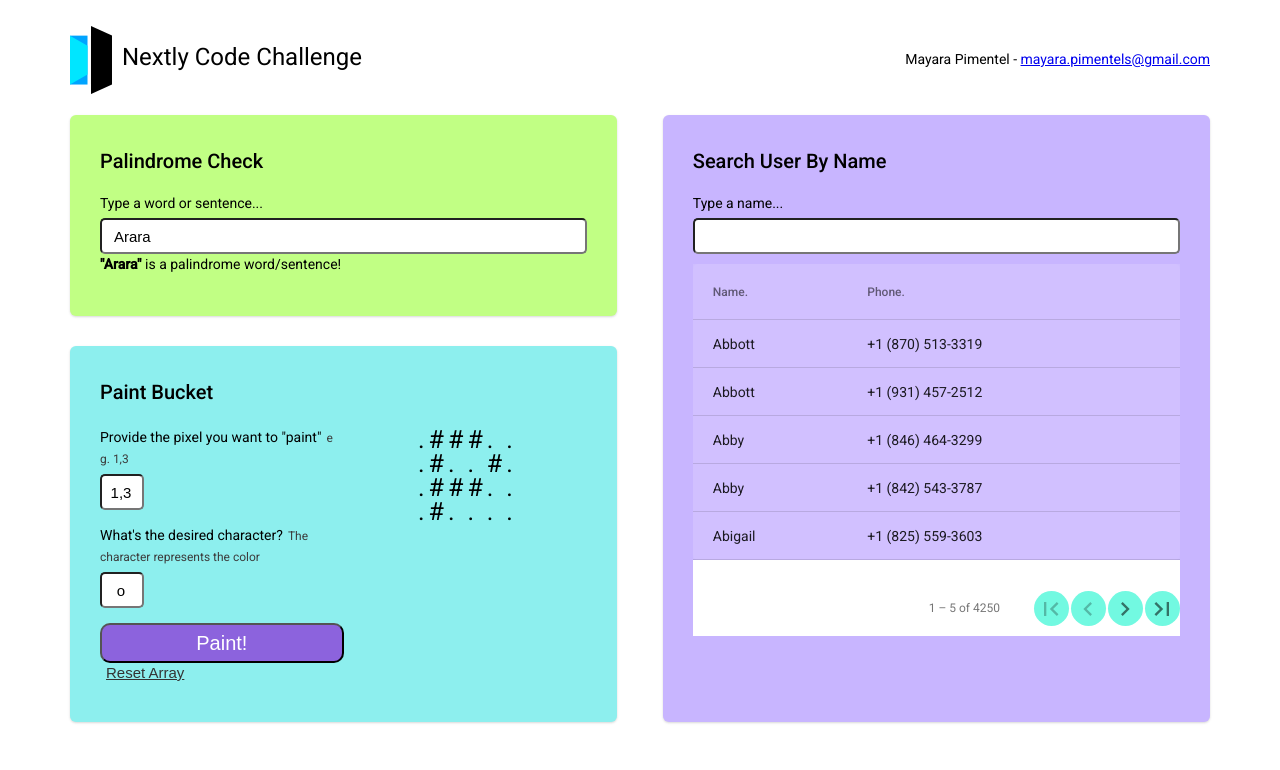
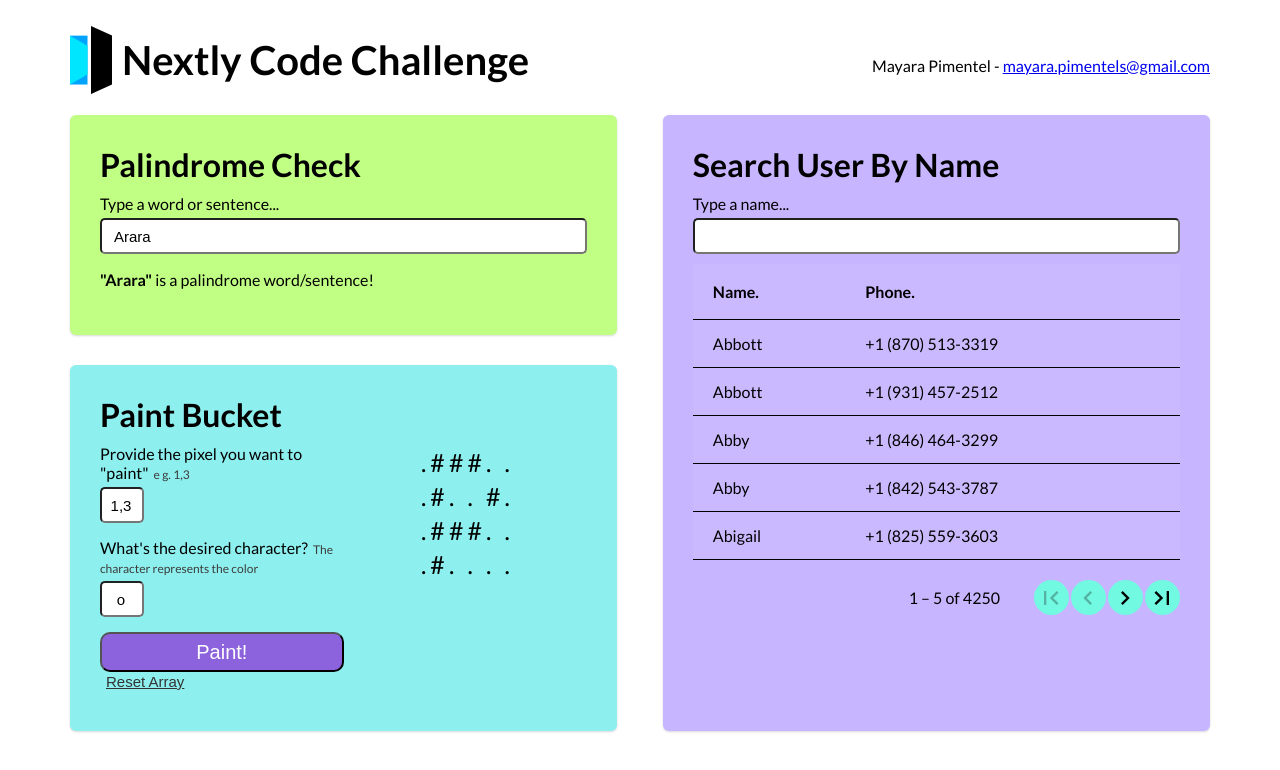
Before and after one commit to mayara-pimentel/nextly_code_challenge, an Angular app: page / in a window 1280 px wide. Shown: the top 770 px of the page. Built offline with nearby package versions, Linux system fonts and the light colour scheme.

Commit message:
remove material theme

```diff
--- a/angular.json
+++ b/angular.json
@@ -31,7 +31,6 @@
               "src/assets"
             ],
             "styles": [
-              "./node_modules/@angular/material/prebuilt-themes/deeppurple-amber.css",
               "src/styles.scss"
             ],
             "scripts": []
@@ -100,7 +99,6 @@
               "src/assets"
             ],
             "styles": [
-              "./node_modules/@angular/material/prebuilt-themes/deeppurple-amber.css",
               "src/styles.scss"
             ],
             "scripts": []
--- a/src/index.html
+++ b/src/index.html
@@ -9,7 +9,6 @@
   <link rel="preconnect" href="https://fonts.googleapis.com">
   <link rel="preconnect" href="https://fonts.gstatic.com" crossorigin>
   <link href="https://fonts.googleapis.com/css2?family=Lato:ital,wght@0,300;0,400;0,700;1,300;1,400&display=swap" rel="stylesheet">
-  <link href="https://fonts.googleapis.com/css2?family=Roboto:wght@300;400;500&display=swap" rel="stylesheet">
   <link href="https://fonts.googleapis.com/icon?family=Material+Icons" rel="stylesheet">
   <link rel="preconnect" href="https://fonts.gstatic.com">
 </head>
```
